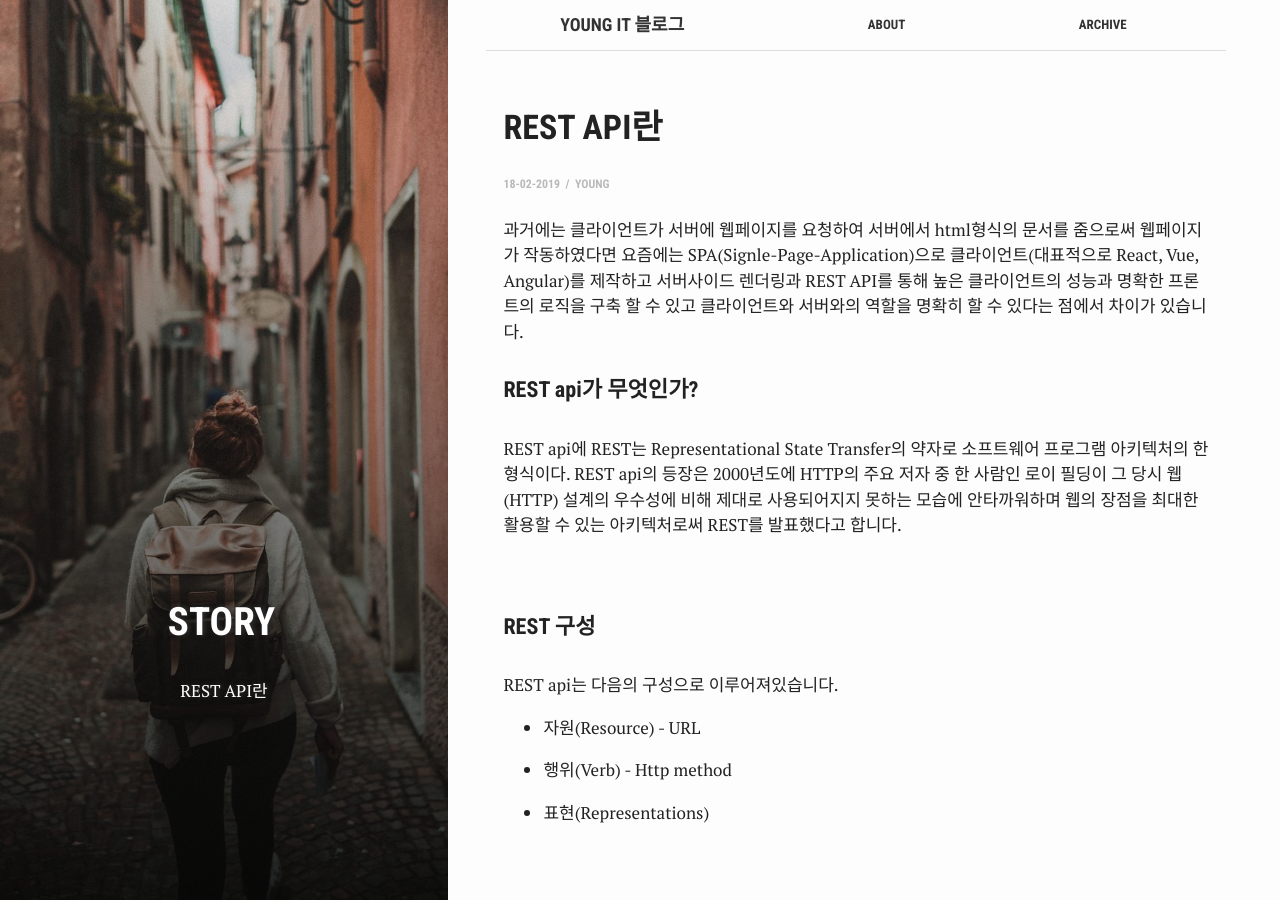
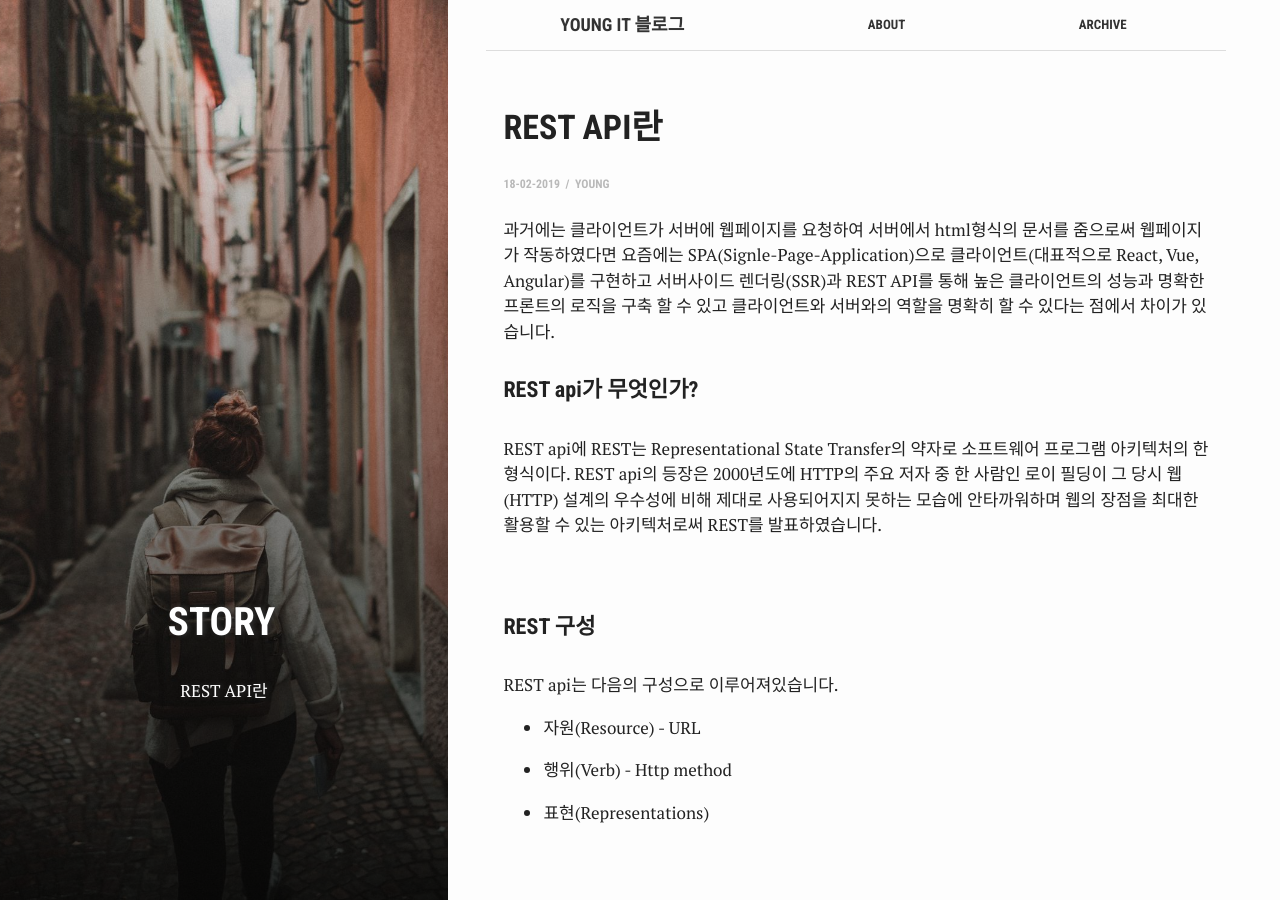
Before and after one commit to wlsdud2194/wlsdud2194.github.io, a Jekyll site: the page built from _posts/2019-02-18-REST-API란.md, in a window 1280 px wide and 900 px high. Built offline with Jekyll 4.4.1, drawn with Linux system fonts in a browser that asks for light colours; some of the changed text lies outside the part shown.

Commit message:
Modify post

```diff
--- a/_posts/2019-02-18-REST-API란.md
+++ b/_posts/2019-02-18-REST-API란.md
@@ -10,12 +10,12 @@
 author: "Young"
 ---
 
- 과거에는 클라이언트가 서버에 웹페이지를 요청하여 서버에서 html형식의 문서를 줌으로써 웹페이지가 작동하였다면 요즘에는 SPA(Signle-Page-Application)으로 클라이언트(대표적으로 React, Vue, Angular)를 제작하고  서버사이드 렌더링과 REST API를 통해 높은 클라이언트의 성능과 명확한 프론트의 로직을 구축 할 수 있고 클라이언트와 서버와의 역할을 명확히 할 수 있다는 점에서 차이가 있습니다.
+ 과거에는 클라이언트가 서버에 웹페이지를 요청하여 서버에서 html형식의 문서를 줌으로써 웹페이지가 작동하였다면 요즘에는 SPA(Signle-Page-Application)으로 클라이언트(대표적으로 React, Vue, Angular)를 구현하고  서버사이드 렌더링(SSR)과 REST API를 통해 높은 클라이언트의 성능과 명확한 프론트의 로직을 구축 할 수 있고 클라이언트와 서버와의 역할을 명확히 할 수 있다는 점에서 차이가 있습니다.
 <br/>
 
 #### REST api가 무엇인가?
 
-REST api에 REST는 Representational State Transfer의 약자로 소프트웨어 프로그램 아키텍처의 한 형식이다. REST api의 등장은 2000년도에 HTTP의 주요 저자 중 한 사람인 로이 필딩이 그 당시 웹(HTTP) 설계의 우수성에 비해 제대로 사용되어지지 못하는 모습에 안타까워하며 웹의 장점을 최대한 활용할 수 있는 아키텍처로써 REST를 발표했다고 합니다.
+REST api에 REST는 Representational State Transfer의 약자로 소프트웨어 프로그램 아키텍처의 한 형식이다. REST api의 등장은 2000년도에 HTTP의 주요 저자 중 한 사람인 로이 필딩이 그 당시 웹(HTTP) 설계의 우수성에 비해 제대로 사용되어지지 못하는 모습에 안타까워하며 웹의 장점을 최대한 활용할 수 있는 아키텍처로써 REST를 발표하였습니다.
 
 <br/>
 
@@ -61,11 +61,11 @@
 
 #### 그래서 어떻게 만들까?
 
-**첫째,** URL는 정보의 자원을 표현해야하기 때문에 설계 할때 지켜야 할 것들이 있다.
+**첫째,** URL는 정보의 자원을 표현해야하기 때문에 설계 할때 지켜야 할 것들이 있습니다.
 
 **1) 소문자를 사용한다.**
 
-- 대소문자에 차이를 두기 떄문에(foo.com과 FOo.com은 서로 다르다) 혼란을 줄 수 있기 때문에 지양하는 것이 좋다.
+- 대소문자에 차이를 두기 떄문에(foo.com과 FOo.com은 서로 다르다) 혼란을 줄 수 있기 때문에 지양하는 것이 좋습니다.
 
 **2) 하이픈( - )을 사용한다.**
 
```
Also changed, not shown: other parts of _posts/2019-02-18-REST-API란.md (+1 -1 lines).
